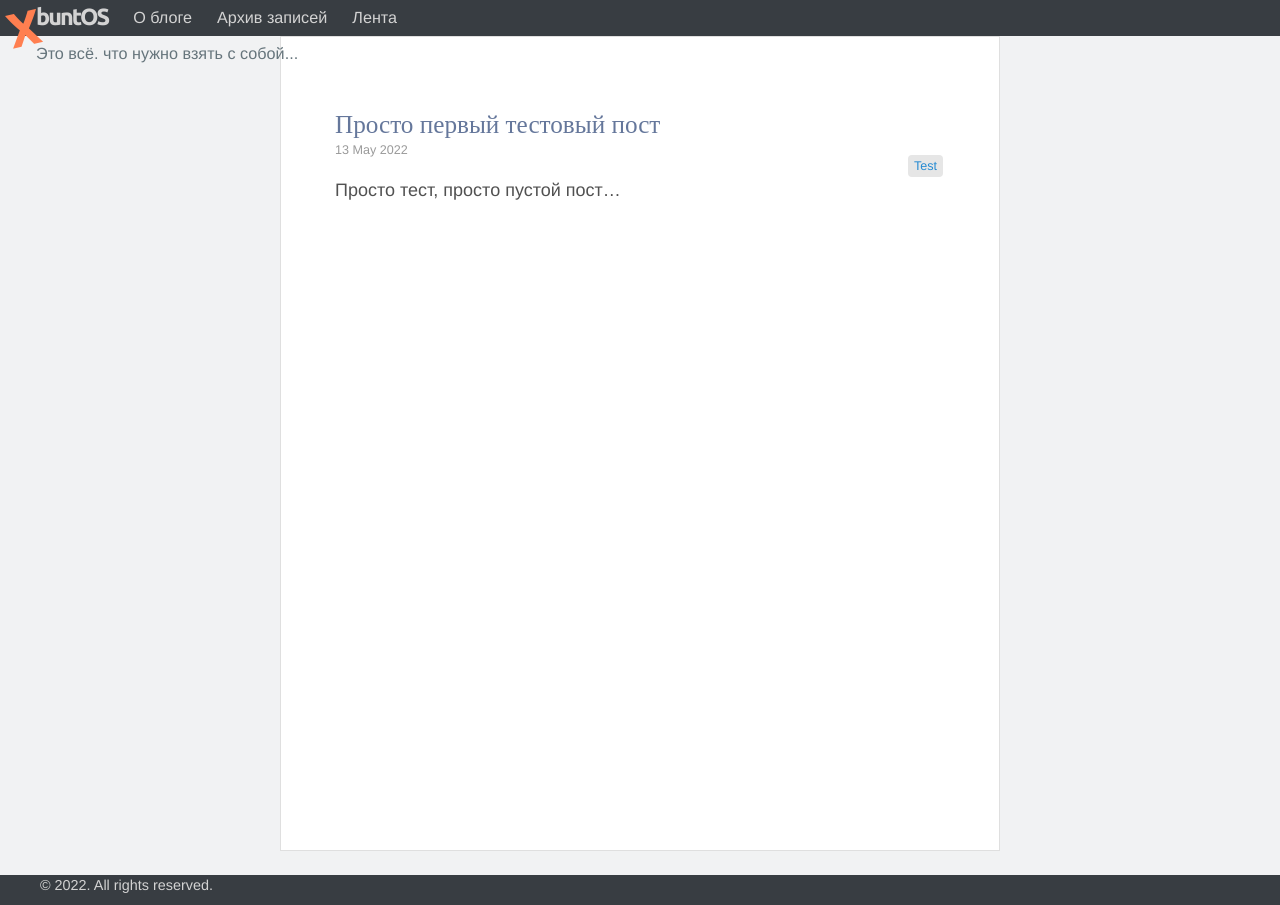
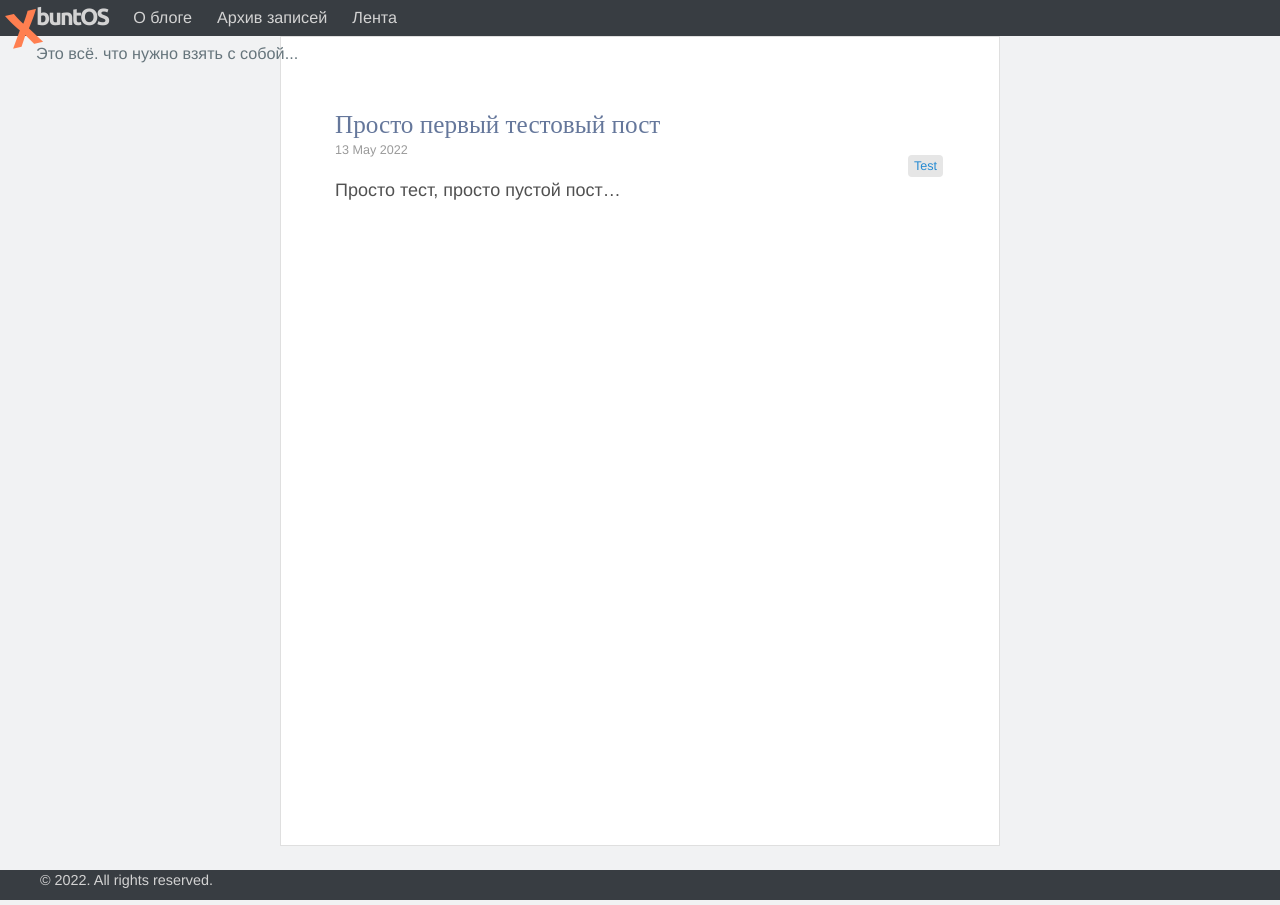
Before and after one commit to whitepingvin/xbuntos, a Jekyll site: the page built from _posts/2022-05-13-test-post.md, in a window 1280 px wide. Built offline with Jekyll 4.4.1, drawn with Linux system fonts in a browser that asks for light colours.

Commit message:
Update style.css

```diff
--- a/public/css/style.css
+++ b/public/css/style.css
@@ -304,7 +304,7 @@ tbody tr:nth-child(odd) th {
     top: -54px;
 		background: #fff;
 		border: 1px solid #dfdfdf;
-		min-height: calc(100vh - 85px);
+		min-height: calc(100vh - 90px);
 }
 
 
```
